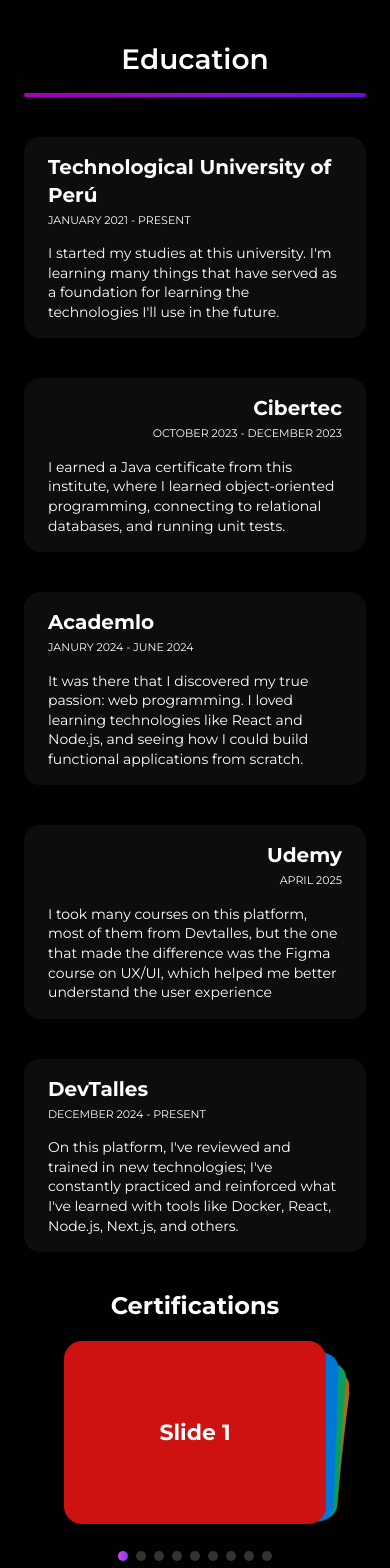
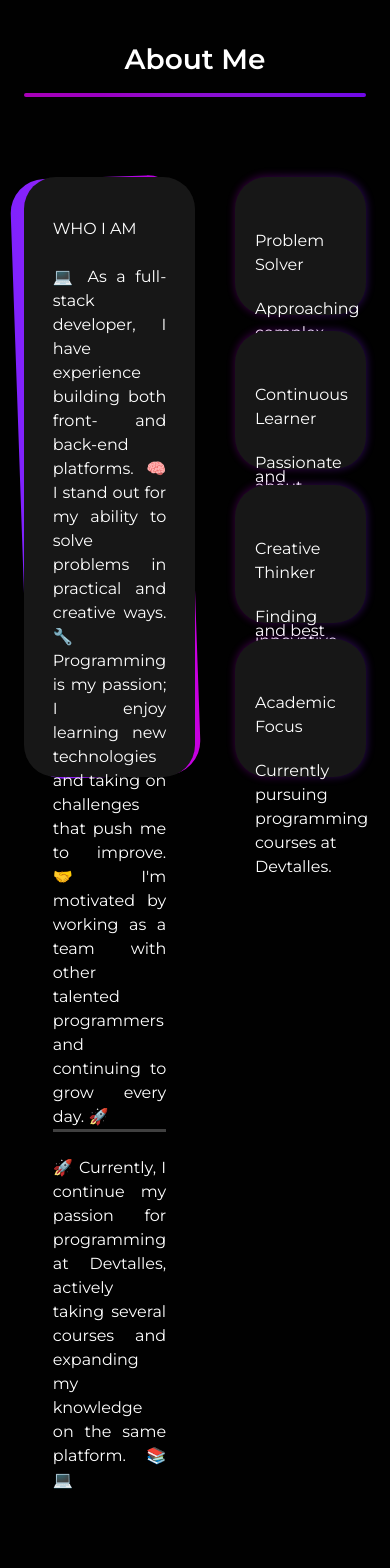
Before and after one commit to ArturoZAC/testing-forport-4z4c, a Next.js app: page / in a window 390 px wide. Shown: the part 117-1685 px from the top of the page. After the commit the page ends 1609 px from the top, so only its background shows below. Built offline with nearby package versions, Linux system fonts and the light colour scheme.

Commit message:
advanceAbout

```diff
--- a/src/app/(home)/page.tsx
+++ b/src/app/(home)/page.tsx
@@ -7,8 +7,8 @@
 
     <>
     {/* <Hero/> */}
-    {/* <About/> */}
-    <Education />
+    <About/>
+    {/* <Education /> */}
     {/* <Skills /> */}
     {/* <Projects /> */}
     {/* <Contact /> */}
--- a/src/components/about/AboutCard.tsx
+++ b/src/components/about/AboutCard.tsx
@@ -3,7 +3,7 @@
 
   return (
     <div className="relative bg-neutral-900 w-full max-w-1/2 h-[600px] rounded-4xl
-     before:bg-linear-to-r before:from-violet-600 before:to-fuchsia-600 before:w-full before:max-w-[584px] before:min-h-[600px] before:absolute before:right-2 before:rounded-[34px] before:rotate-[-4deg] before:-z-10
+     before:bg-linear-to-r before:from-violet-600 before:to-fuchsia-600 before:w-full before:max-w-[584px] before:min-h-[600px] before:absolute before:right-1 before:rounded-[34px] before:rotate-[-2deg] before:-z-10
     ">
       <div className="flex flex-col justify-around items-center p-10 h-[inherit]">
         <div className="space-y-6">
--- a/src/components/about/Card.tsx
+++ b/src/components/about/Card.tsx
@@ -5,14 +5,14 @@
   descripcion?: string;
 }
 
-
+// max-w-[272px] min-h-[282px]
 export const Card = ( {icon,lead,descripcion}: Props) => {
   return (
-    <div className="relative">
+    <div className="relative h-full">
       <div
         className="absolute -inset-[0.5px] rounded-4xl bg-gradient-to-l from-violet-600 to-fuchsia-600 opacity-30 blur-xs"
       ></div>
-      <div className="relative w-full max-w-[272px] min-h-[282px] p-5 flex flex-col bg-fourth rounded-4xl gap-y-8">
+      <div className="relative w-full h-full min-h-[282px] max-lg:min-h-auto p-5 flex flex-col bg-fourth rounded-4xl gap-y-8">
         <div className="size-[50px] bg-third-light">{ icon }</div>
         <div className="flex flex-col gap-y-5">
           <p className="text-body-large-b-d">{ lead }</p>
--- a/src/components/about/CardContainer.tsx
+++ b/src/components/about/CardContainer.tsx
@@ -21,7 +21,7 @@
 
 export const CardContainer = () => {
   return (
-    <div className="w-full max-w-1/2 h-[600px] grid grid-cols-2 gap-x-8 content-between">
+    <div className="w-full max-w-1/2 h-[600px] grid grid-cols-2 gap-x-8 content-between max-lg:grid-cols-1 max-lg:grid-rows-4 max-lg:gap-y-4">
       {cardData.map((card, index) => (
         <Card key={index} lead={card.lead} descripcion={card.descripcion} />
       ))}
--- a/src/components/education/Certifications.tsx
+++ b/src/components/education/Certifications.tsx
@@ -18,7 +18,7 @@
 
     <MainContainer className="flex flex-col justify-center items-center gap-y-10 max-md:gap-y-5 px-10">
       <p className="h4-b text-h4-d max-md:text-h4-m">Certifications</p>
-      <div className="w-full pb-5 overflow-visible relative">
+      <div className="w-full overflow-visible relative">
         <Swiper
           effect={'cards'}
           grabCursor={true}
--- a/src/components/education/styles.css
+++ b/src/components/education/styles.css
@@ -1,7 +1,7 @@
 .swiper {
   width: 100%;
   max-width: 450px;
-  aspect-ratio: 10 / 7;
+  aspect-ratio: 3/ 2;
   overflow: visible;
   position: relative;
 }
@@ -72,6 +72,12 @@
   position: relative;
 }
 
-/* html, body {
-  overflow-x: hidden !important;
-} */
+@media (max-width: 768px) {
+  .swiper-pagination {
+    bottom: -10px !important;
+  }
+  .swiper-pagination-bullet {
+    width: 7px;
+    height: 7px;
+  }
+}
--- a/src/views/About.tsx
+++ b/src/views/About.tsx
@@ -3,7 +3,7 @@
 
 export const About = () => {
   return (
-    <section className="flex flex-col gap-y-20 mt-40">
+    <section className="flex flex-col gap-y-20 mt-40 mb-40 px-6">
       <Title title="About Me" />
       <BodyAbout/>
     </section>
```
